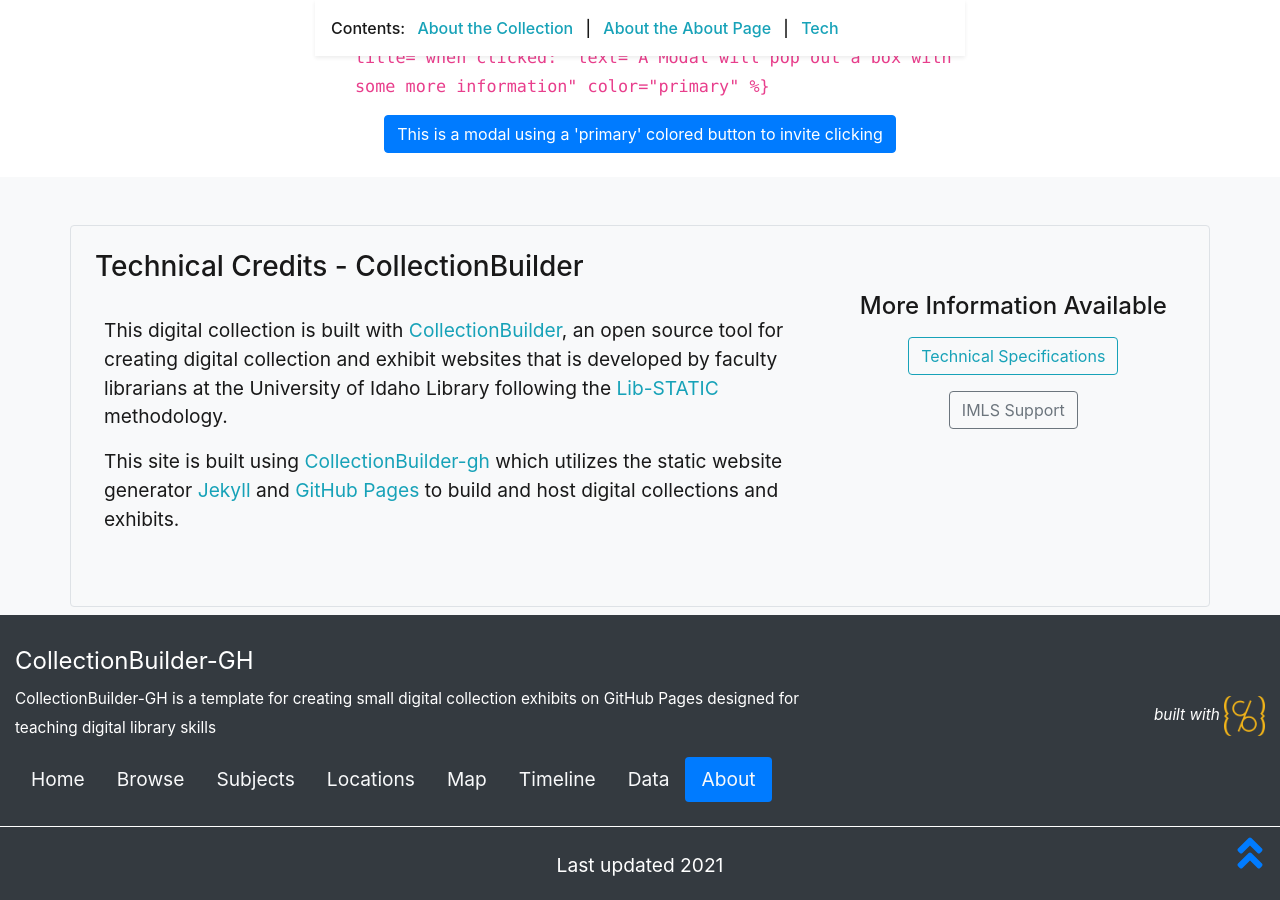
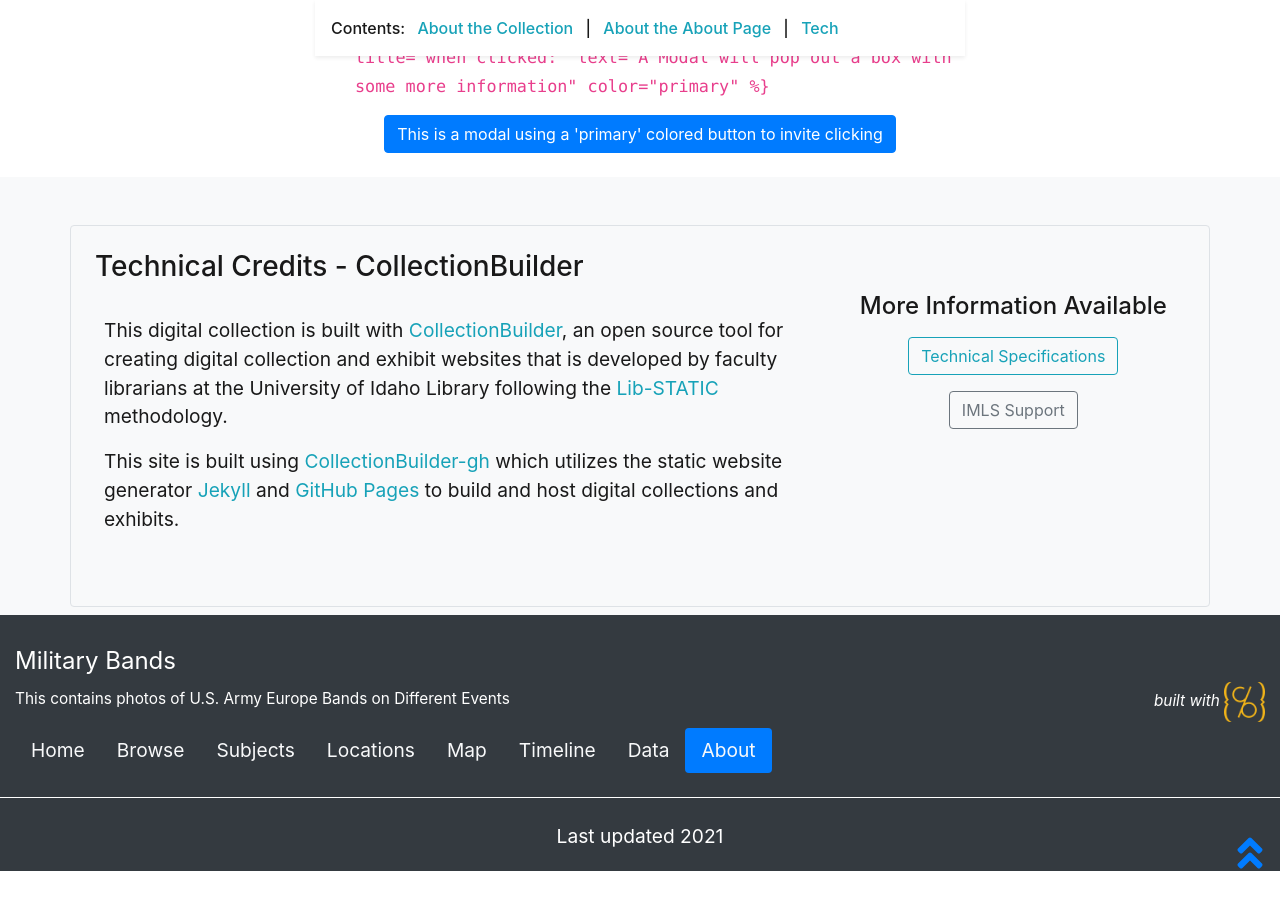
Before and after one commit to ehp1/Military_Bands, a Jekyll site: the page built from pages/about.md, in a window 1280 px wide and 900 px high, scrolled down 4867 px. Built offline with Jekyll 4.4.1, drawn with Linux system fonts in a browser that asks for light colours; after the commit the page ends 5738 px from its top, so only the background shows below that; some of the changed text lies outside the part shown.

Commit message:
Update _config.yml

```diff
--- a/_config.yml
+++ b/_config.yml
@@ -20,14 +20,14 @@
 # SITE SETTINGS
 #
 # title of site appears in banner
-title: CollectionBuilder-GH
+title: Military Bands
 # tagline, a short phrase that will appear throughout the site in the top banner
-tagline: a template for creating simple digital exhibits
+tagline: U.S. Army Europe Bands
 # description appears in meta tags and other locations
 # this description might appear in search result lists, keep around 160 characters max
-description: "CollectionBuilder-GH is a template for creating small digital collection exhibits on GitHub Pages designed for teaching digital library skills"
+description: "This contains photos of U.S. Army Europe Bands on Different Events"
 # creator of the digital collection, to appear in meta tags; we typically use our GitHub usernames but feel free to just use your name
-author: CollectionBuilder
+author: ehp1
 
 ##########
 # COLLECTION SETTINGS
```
